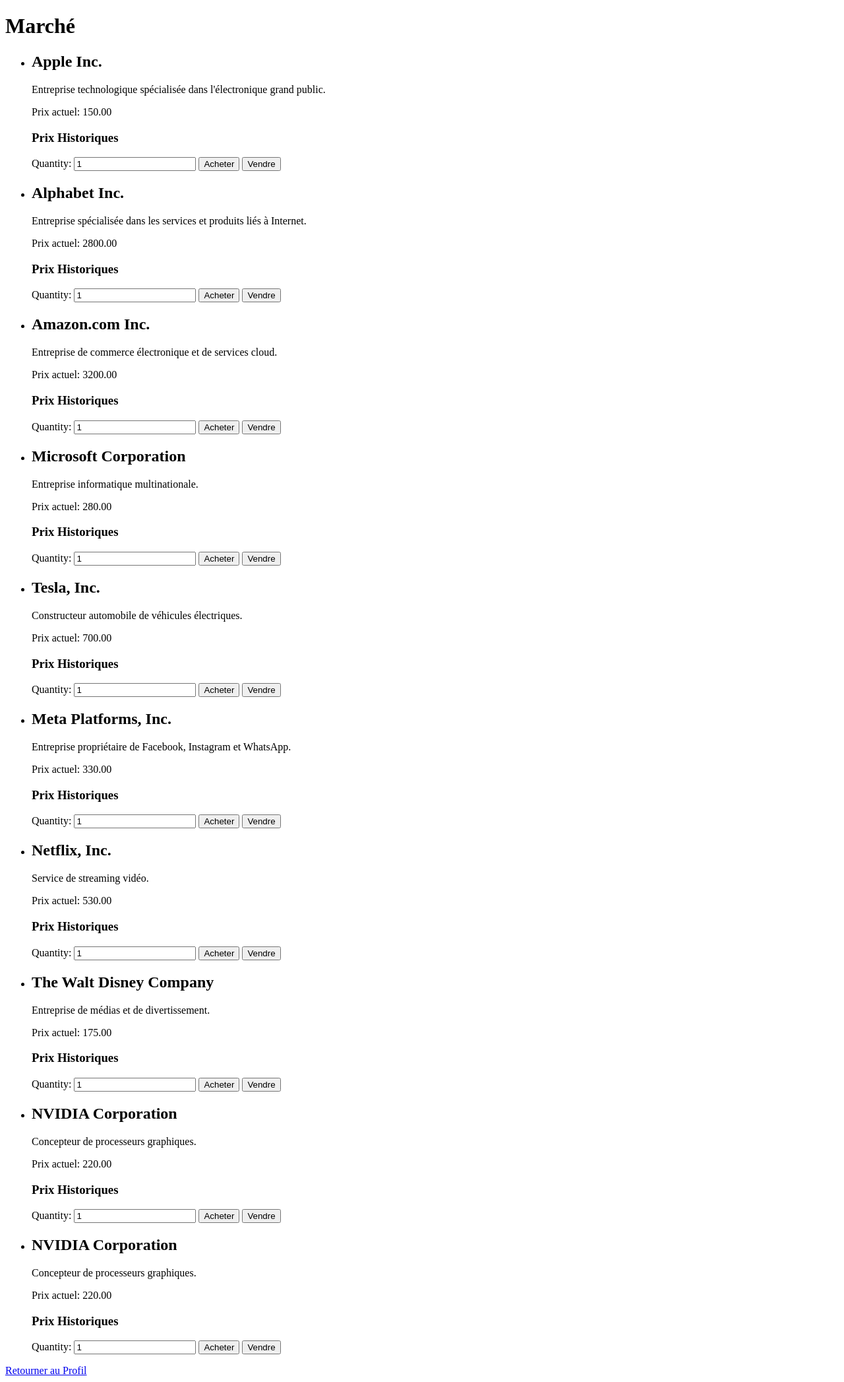
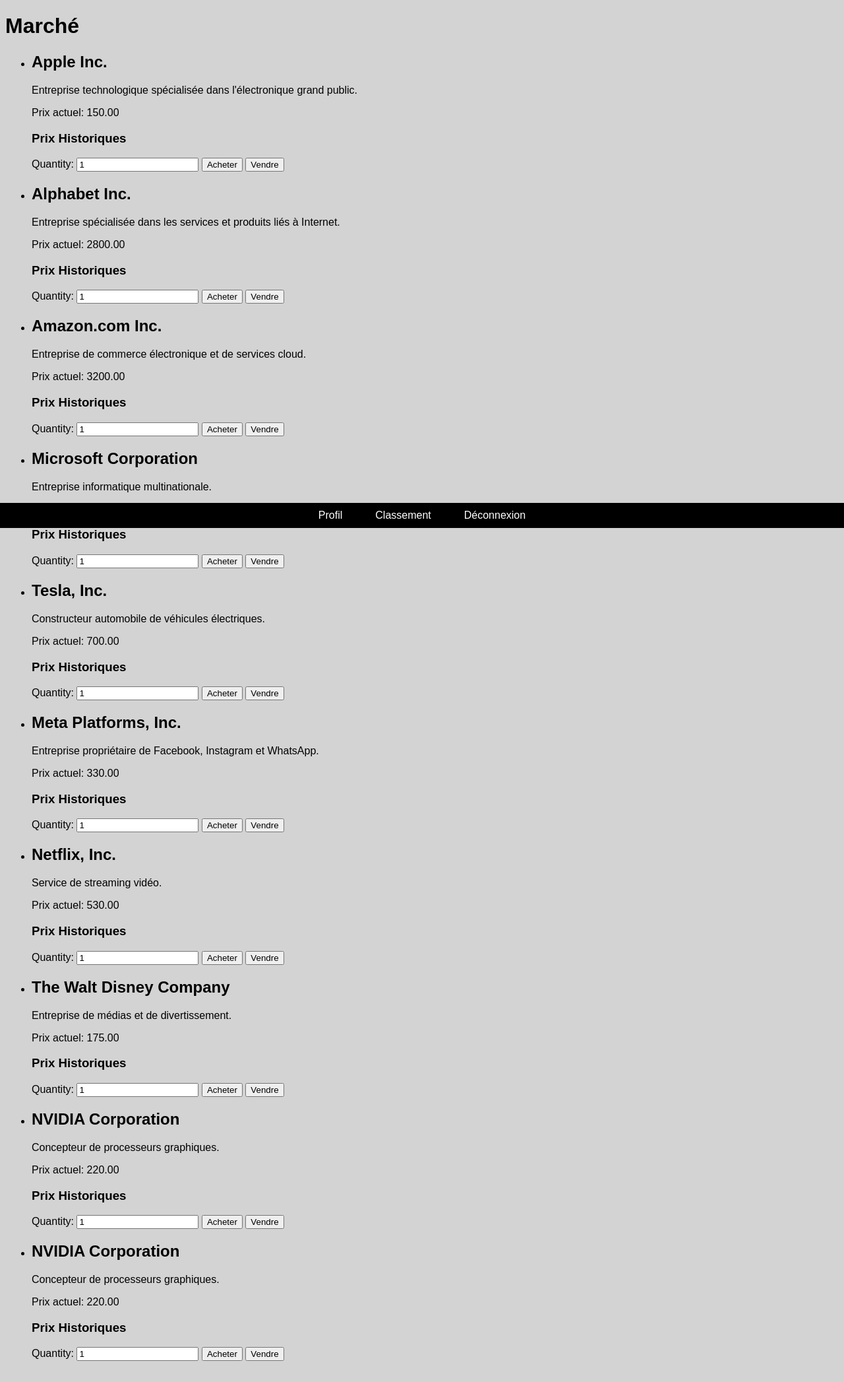
Before and after one commit to TitouanDor/Virtual-Trader, a PHP site: page /Marche.php in a window 1280 px wide. Shown: the whole page at 66% size. After the commit the page ends 2062 px from the top, so only its background shows below. Run offline with PHP 8.4, Linux system fonts and the light colour scheme; the visitor is signed in with stand-in values (Sample User, id 1); data comes from the database, SQL or seed files in the repository; data that the repository does not hold is empty.

Commit message:
Update Marche.php
ajout lien CSS
ajout bannière

```diff
--- a/Marche.php
+++ b/Marche.php
@@ -41,6 +41,8 @@ foreach ($actions as &$action) {
 <head>
     <meta charset="UTF-8">
     <meta name="viewport" content="width=device-width, initial-scale=1.0">
+    <link rel="stylesheet" href="CSSFile/general.css">
+    <link rel="stylesheet" href="CSSFile/marche.css">
     <title>Marché</title>
 </head>
 <body>
@@ -68,6 +70,10 @@ foreach ($actions as &$action) {
             </li>
         <?php endforeach; ?>
     </ul>
-    <a href="profil.php">Retourner au Profil</a>
+    <div class="banniere">
+        <a href="profil.php">Profil</a>
+        <a href="classement.php?from=profil">Classement</a>
+        <a href="logout.php">Déconnexion</a>
+    </div>
 </body>
 </html>
```
